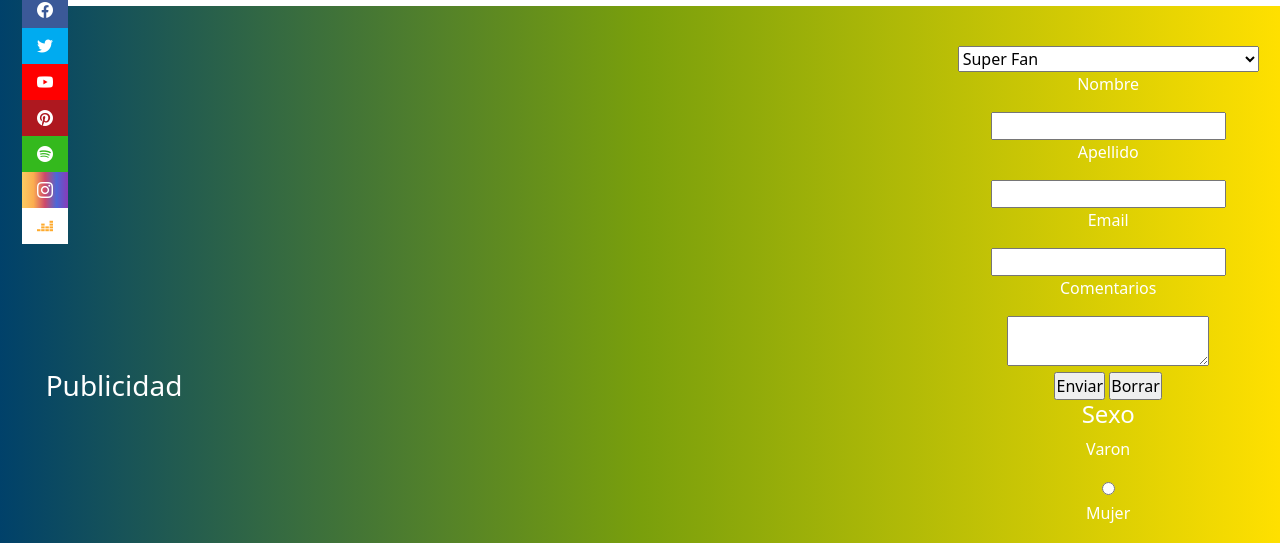
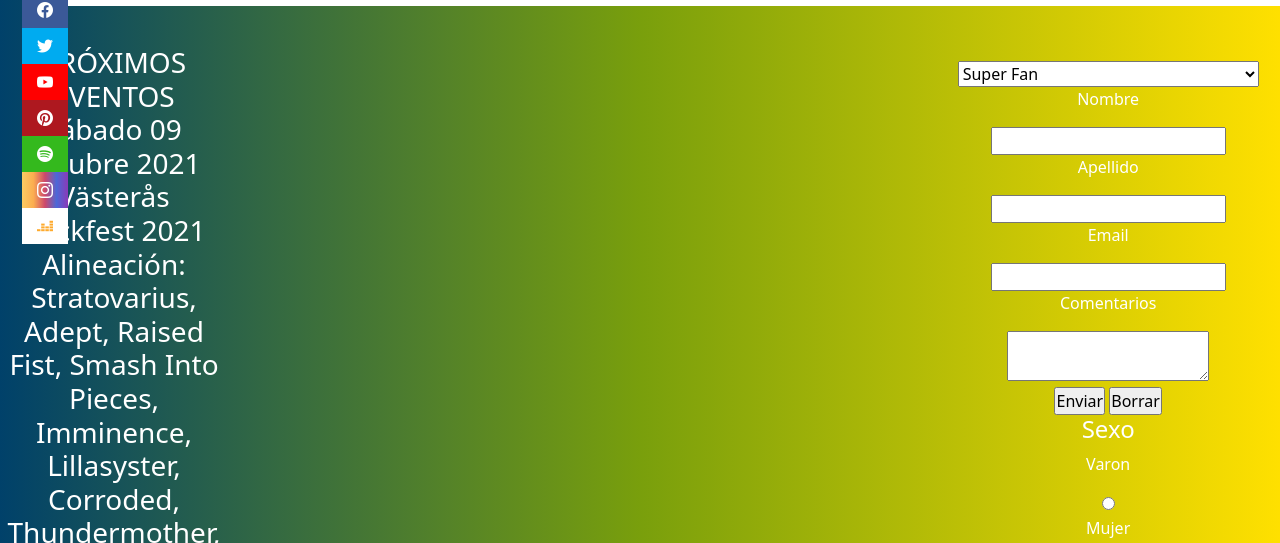
Before and after one commit to SergioGarcia777/Stratovarius, a website: page contacto.html in a window 1280 px wide. Shown: the part 208-751 px from the top of the page. Drawn offline with nearby package versions, Linux system fonts and the light colour scheme; files whose address does not match are found by name.

Commit message:
Update contacto.html
Se adiciona información de próximo evento de la banda.

```diff
--- a/contacto.html
+++ b/contacto.html
@@ -67,7 +67,12 @@
         </section>
         </div>
         <aside class="sidebar lista">
-			<h3>Publicidad</h3>
+			<h3>PRÓXIMOS EVENTOS sábado 09 octubre 2021
+
+                              Västerås Rockfest 2021
+                   Alineación: Stratovarius, Adept, Raised Fist, Smash Into Pieces, Imminence, Lillasyster, Corroded, Thundermother, Days of Jupiter, Kill the Kong, y más…
+
+                            ABB Arena Rocklunda, Västerås, Sweden</h3>
 		</aside>
 		<div class="contactenos content">
 			<h3>Contactenos</h3>
```
